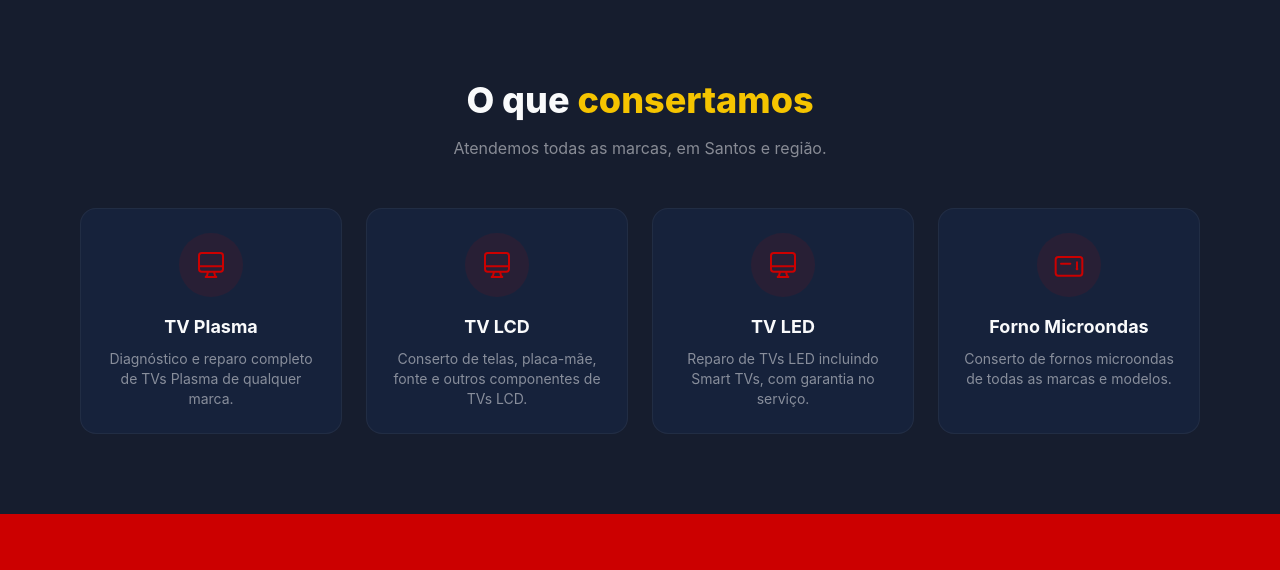
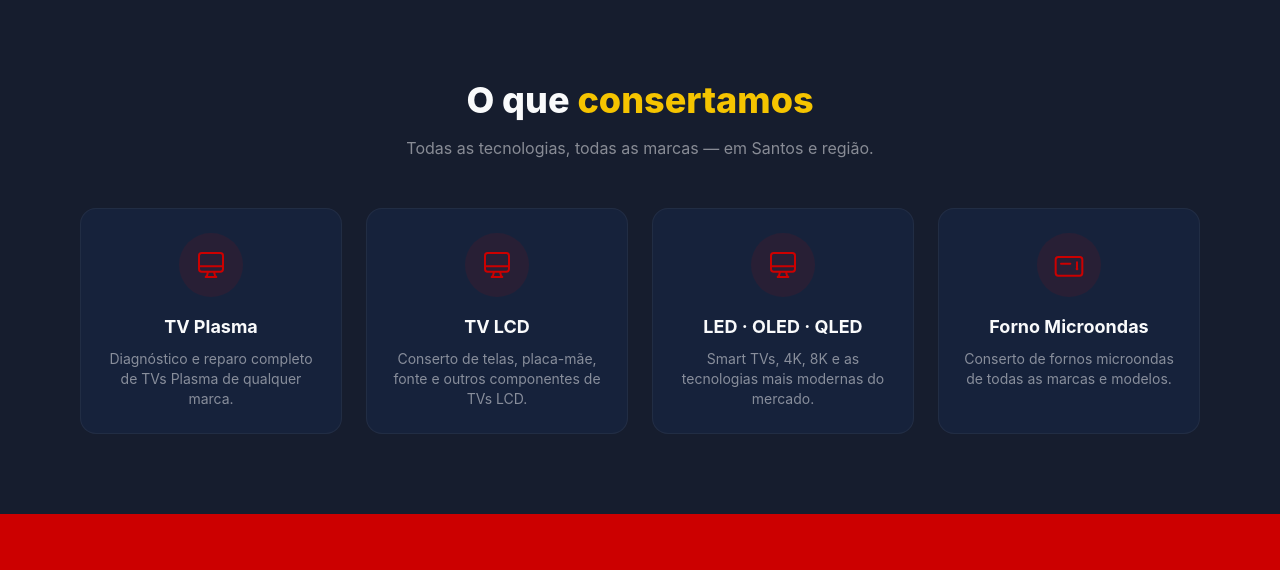
Before and after one commit to omathcampos/sdtv, a website built with Vite: page index.html in a window 1280 px wide. Shown: the part 800-1370 px from the top of the page. Built offline with nearby package versions, Linux system fonts and the light colour scheme.

Commit message:
content: adiciona OLED e QLED na seção de serviços
- Card TV LED renomeado para LED · OLED · QLED com descrição atualizada
- Subtítulo da seção menciona todas as tecnologias e marcas
- Schema.org atualizado com OLED, QLED e Smart TV

Co-Authored-By: Claude Sonnet 4.6 <noreply@anthropic.com>

```diff
--- a/index.html
+++ b/index.html
@@ -54,6 +54,9 @@
           { "@type": "Offer", "itemOffered": { "@type": "Service", "name": "Conserto de TV Plasma" } },
           { "@type": "Offer", "itemOffered": { "@type": "Service", "name": "Conserto de TV LCD" } },
           { "@type": "Offer", "itemOffered": { "@type": "Service", "name": "Conserto de TV LED" } },
+          { "@type": "Offer", "itemOffered": { "@type": "Service", "name": "Conserto de TV OLED" } },
+          { "@type": "Offer", "itemOffered": { "@type": "Service", "name": "Conserto de TV QLED" } },
+          { "@type": "Offer", "itemOffered": { "@type": "Service", "name": "Conserto de Smart TV" } },
           { "@type": "Offer", "itemOffered": { "@type": "Service", "name": "Conserto de Forno Microondas" } }
         ]
       }
@@ -169,7 +172,7 @@
         <h2 class="text-3xl md:text-4xl font-extrabold text-center text-sdtv-light mb-4">
           O que <span class="text-sdtv-yellow">consertamos</span>
         </h2>
-        <p class="text-center text-sdtv-light/50 mb-12">Atendemos todas as marcas, em Santos e região.</p>
+        <p class="text-center text-sdtv-light/50 mb-12">Todas as tecnologias, todas as marcas — em Santos e região.</p>
 
         <div class="grid grid-cols-1 sm:grid-cols-2 lg:grid-cols-4 gap-6">
           <!-- TV Plasma -->
@@ -201,8 +204,8 @@
                 <path stroke-linecap="round" stroke-linejoin="round" d="M9.75 17L9 20l-1 1h8l-1-1-.75-3M3 13h18M5 17h14a2 2 0 002-2V5a2 2 0 00-2-2H5a2 2 0 00-2 2v10a2 2 0 002 2z"/>
               </svg>
             </div>
-            <h3 class="text-sdtv-light font-bold text-lg mb-2">TV LED</h3>
-            <p class="text-sdtv-light/50 text-sm">Reparo de TVs LED incluindo Smart TVs, com garantia no serviço.</p>
+            <h3 class="text-sdtv-light font-bold text-lg mb-2">LED · OLED · QLED</h3>
+            <p class="text-sdtv-light/50 text-sm">Smart TVs, 4K, 8K e as tecnologias mais modernas do mercado.</p>
           </div>
 
           <!-- Microondas -->
```
